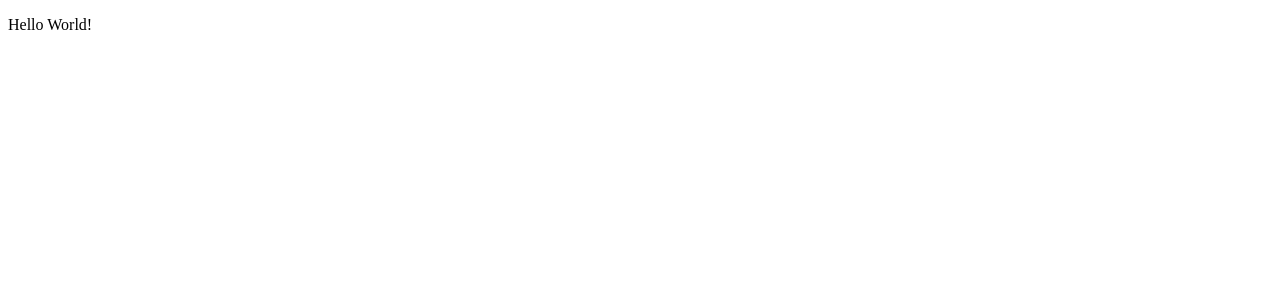
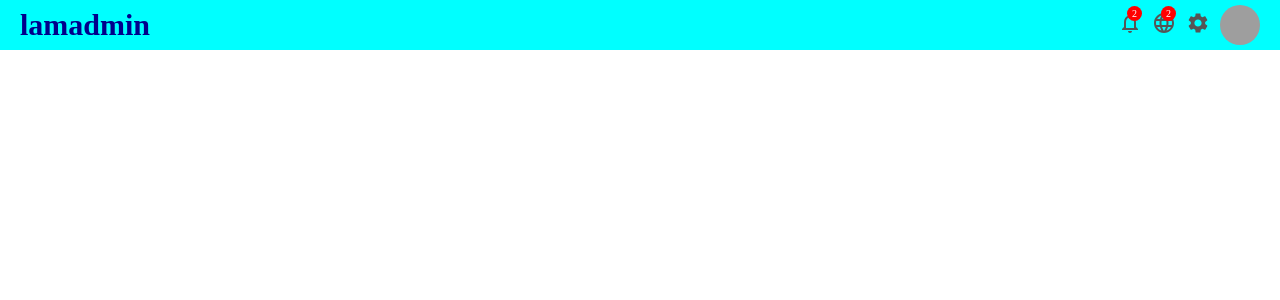
Before and after one commit to ebenofere/react-admin-dashboard, a React (Create React App) app: page / in a window 1280 px wide. Shown: the top 300 px of the page. Built offline with nearby package versions, Linux system fonts and the light colour scheme; grey boxes are pictures that could not be loaded.

Commit message:
1. React navbar menu component

```diff
--- a/package.json
+++ b/package.json
@@ -3,11 +3,14 @@
   "version": "0.1.0",
   "private": true,
   "dependencies": {
+    "@material-ui/core": "^4.12.4",
+    "@material-ui/icons": "^4.11.3",
     "@testing-library/jest-dom": "^5.16.4",
     "@testing-library/react": "^13.1.1",
     "@testing-library/user-event": "^13.5.0",
     "react": "^18.0.0",
     "react-dom": "^18.0.0",
+    "react-router-dom": "^6.3.0",
     "react-scripts": "5.0.1",
     "web-vitals": "^2.1.4"
   },
--- /dev/null
+++ b/src/App.css
@@ -0,0 +1,3 @@
+* {
+    margin: 0;
+}
--- a/src/App.js
+++ b/src/App.js
@@ -1,8 +1,13 @@
+import React from "react";
+import { BrowserRouter as Router } from "react-router-dom";
+import Topbar from "./components/topbar/Topbar";
+import "./App.css";
+
 function App() {
   return (
-    <div>
-      <p>Hello World!</p>
-    </div>
+    <Router>
+      <Topbar />
+    </Router>
   );
 }
 
--- /dev/null
+++ b/src/components/topbar/Topbar.jsx
@@ -0,0 +1,28 @@
+import './topbar.css'
+import { NotificationsNone, Language, Settings } from "@material-ui/icons"
+
+export default function Topbar() {
+    return (
+        <div className="topbar">
+            <div className="topbarWrapper">
+                <div className="topLeft">
+                    <span className="logo">lamadmin</span>
+                </div>
+                <div className="topRight">
+                    <div className="topbarIconContainer">
+                        <span><NotificationsNone /></span>
+                        <span className="topIconBadge">2</span>
+                    </div>
+                    <div className="topbarIconContainer">
+                        <span><Language /></span>
+                        <span className="topIconBadge">2</span>
+                    </div>
+                    <div className="topbarIconContainer">
+                        <Settings />
+                    </div>
+                    <img src="https://images.pexels.com/photos/1526814/pexels-photo-1526814.jpeg?auto=compress&cs=tinysrgb&dpr=2&w=500" alt="" className="topAvatar" />
+                </div>
+            </div>
+        </div>
+    )
+}
--- /dev/null
+++ b/src/components/topbar/topbar.css
@@ -0,0 +1,57 @@
+.topbar {
+    background-color: aqua;
+    width: 100%;
+    height: 50px;
+    position: sticky;
+    top: 0;
+    z-index: 999;
+}
+
+.topbarWrapper {
+    height: 100%;
+    padding: 0 20px;
+    display: flex;
+    align-items: center;
+    justify-content: space-between;
+}
+
+.logo {
+    font-weight: bold;
+    font-size: 30px;
+    color: darkblue;
+    cursor: pointer;
+}
+
+.topRight {
+    display: flex;
+    align-items: center;
+}
+
+.topbarIconContainer {
+    margin-right: 10px;
+    color: #555;
+    position: relative;
+    cursor: pointer;
+}
+
+.topIconBadge {
+    background-color: red;
+    color: white;
+    border-radius: 50%;
+    width: 15px;
+    height: 15px;
+    display: flex;
+    align-items: center;
+    justify-content: center;
+    font-size: 10px;
+    position: absolute;
+    top: -5px;
+    right: 0px;
+}
+
+.topAvatar {
+    width: 40px;
+    height: 40px;
+    border-radius: 50%;
+    cursor: pointer;
+}
```
Also changed, not shown: src/components/practice.css (added, +10 -0 lines), 1 other file (tests, documents, lock files or other folders).
